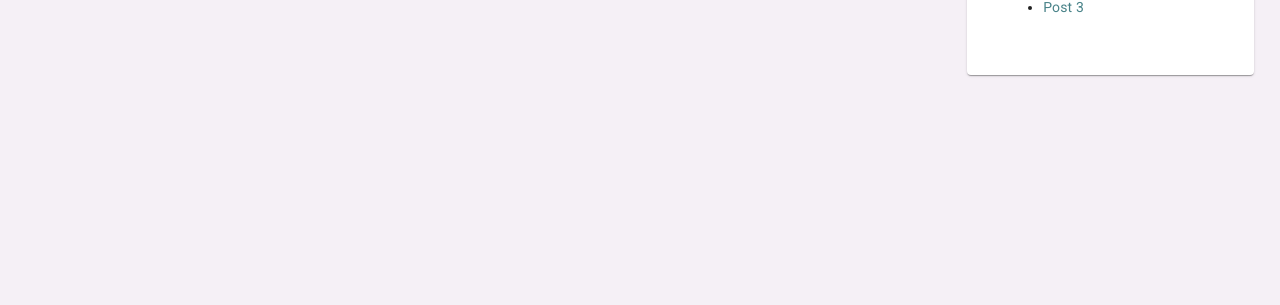
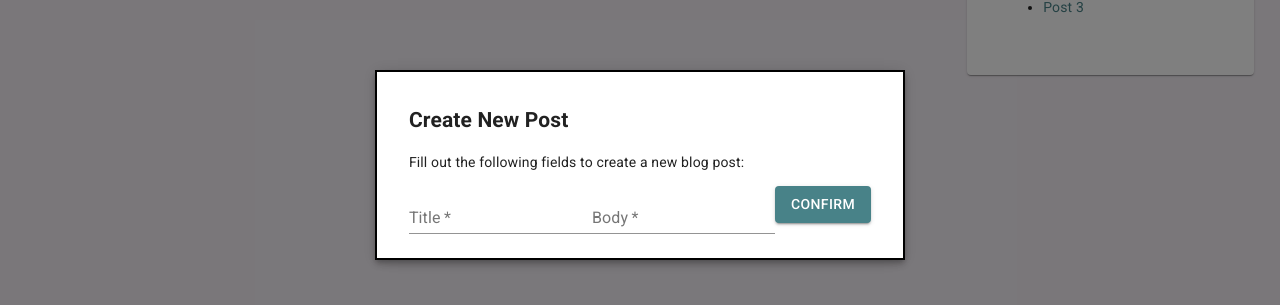
Before and after one commit to myanhtle/Influencer-Blog, a React (Create React App) app: page /blog in a window 1280 px wide. Both pictures are taken after a click on the button "CREATE NEW POST". Shown: the part 235-540 px from the top of the page. Built offline with nearby package versions, Linux system fonts and the light colour scheme; no server answers.

Commit message:
Update Blog.js
create new post prompts user for input, then updates backend and frontend accordingly

```diff
--- a/src/components/Blog.js
+++ b/src/components/Blog.js
@@ -1,12 +1,58 @@
 import React, { useState, useEffect } from "react";
 import "./Blog.css";
-import { Button, Card, CardContent, Link, Typography } from "@material-ui/core";
+import {
+  Button,
+  Card,
+  CardContent,
+  Link,
+  makeStyles,
+  Modal,
+  Backdrop,
+  Fade,
+  Typography,
+  TextField,
+} from "@material-ui/core";
+
+/* Modal */
+const useStyles = makeStyles((theme) => ({
+  modal: {
+    display: "flex",
+    alignItems: "center",
+    justifyContent: "center",
+  },
+  paper: {
+    backgroundColor: theme.palette.background.paper,
+    border: "2px solid #000",
+    boxShadow: theme.shadows[5],
+    padding: theme.spacing(2, 4, 3),
+  },
+}));
+/* Modal */
 
 export default function Blog() {
   const [blog, setBlog] = useState([]);
   const [clicked, setClicked] = useState(false);
-  const [newPost, setNewPost] = useState(false);
-  const [editPost, setEditPost] = useState(false);
+  const [title, setTitle] = useState(null);
+  const [body, setBody] = useState(null);
+
+  /* Modal */
+  const classes = useStyles();
+  const [open, setOpen] = useState(false);
+  const handleOpen = () => {
+    setOpen(true);
+  };
+  const handleClose = () => {
+    setOpen(false);
+  };
+  /* Modal */
+
+  const handleChange = (e, type) => {
+    if (type === "title") {
+      setTitle(e.target.value);
+    } else {
+      setBody(e.target.value);
+    }
+  };
 
   useEffect(() => {
     fetch(`http://localhost:8080/blog/read`)
@@ -26,11 +72,15 @@ export default function Blog() {
   }, [clicked]);
 
   function handleClick() {
+    const current = new Date();
+    const date = `${current.getFullYear()}-${
+      current.getMonth() + 1
+    }-${current.getDate()}`;
     const postData = {
-      title: "Example Title",
-      date: "2021-07-01",
+      title: title,
+      date,
       likes: 0,
-      messageContent: "Example Text.",
+      messageContent: body,
     };
     fetch("http://localhost:8080/blog/add", {
       method: "POST",
@@ -59,9 +109,8 @@ export default function Blog() {
 
   function handleClickThree(id) {
     const updatedPost = {
-      title: "Update",
-      date: "2021-06-14",
-      messageContent: "Updated text.",
+      title: "Updated title...",
+      messageContent: "Updated body...",
       id,
     };
     if (updatedPost)
@@ -84,14 +133,59 @@ export default function Blog() {
         >
           <Button
             onClick={() => {
-              handleClick();
-              setClicked(true);
+              handleOpen();
             }}
             variant="contained"
             color="primary"
           >
             Create New Post
           </Button>
+          <Modal
+            aria-labelledby="transition-modal-title"
+            aria-describedby="transition-modal-description"
+            className={classes.modal}
+            open={open}
+            onClose={handleClose}
+            closeAfterTransition
+            BackdropComponent={Backdrop}
+            BackdropProps={{
+              timeout: 500,
+            }}
+          >
+            <Fade in={open}>
+              <div className={classes.paper}>
+                <h2 id="transition-modal-title">Create New Post</h2>
+                <p id="transition-modal-description">
+                  Fill out the following fields to create a new blog post:
+                </p>
+                <TextField
+                  required
+                  label="Title"
+                  onChange={(e) => {
+                    handleChange(e, "title");
+                  }}
+                ></TextField>
+                <TextField
+                  required
+                  label="Body"
+                  onChange={(e) => {
+                    handleChange(e, "body");
+                  }}
+                ></TextField>
+                <Button
+                  onClick={() => {
+                    handleClick();
+                    setClicked(true);
+                    handleClose();
+                  }}
+                  variant="contained"
+                  color="primary"
+                >
+                  Confirm
+                </Button>
+              </div>
+            </Fade>
+          </Modal>
         </div>
         {blog.map((b) => (
           <Card className="card">
@@ -109,6 +203,7 @@ export default function Blog() {
                     onClick={() => {
                       handleClickThree(b.id);
                       setClicked(true);
+                      handleClose();
                     }}
                     variant="contained"
                     color="secondary"
```
